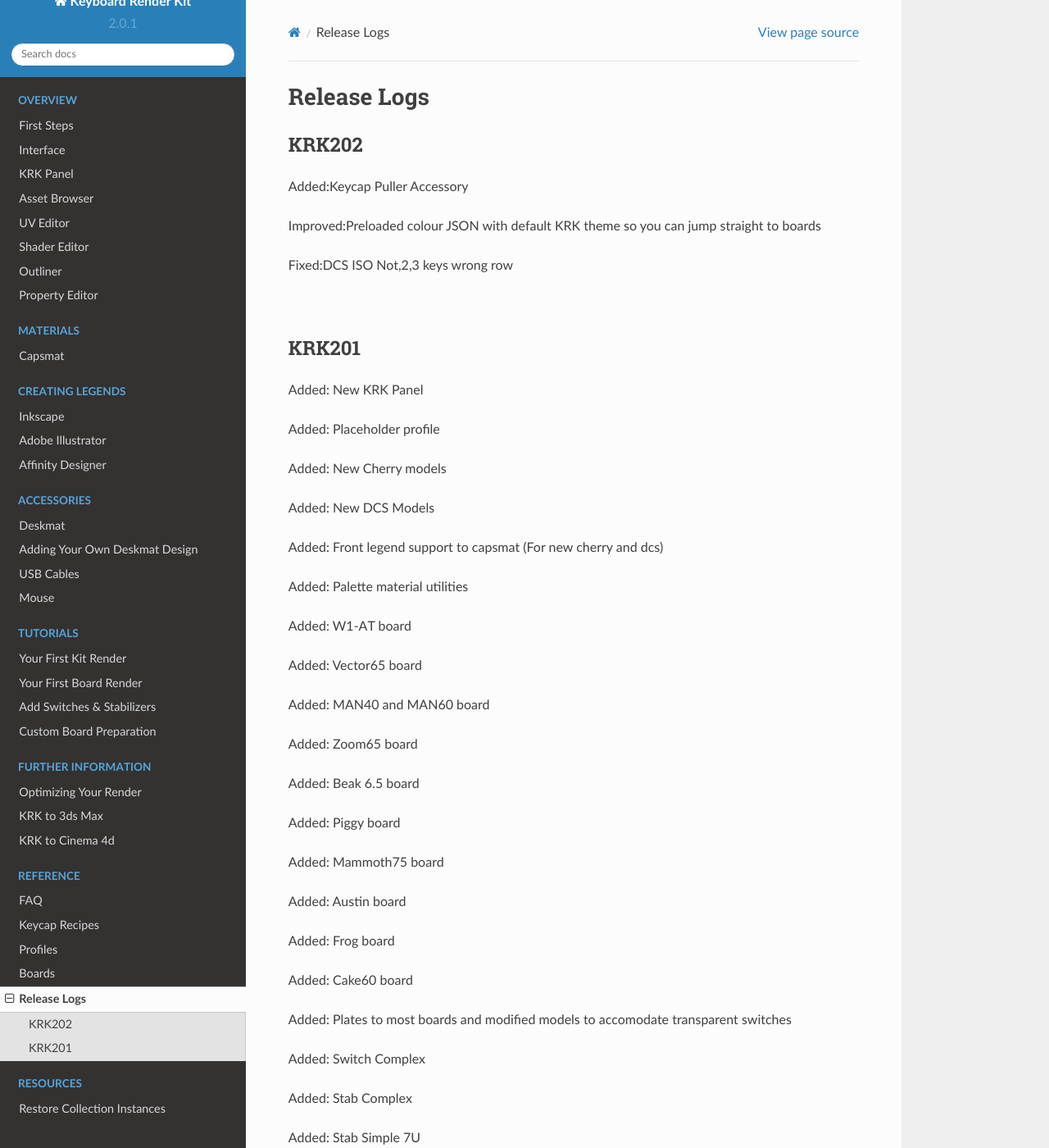
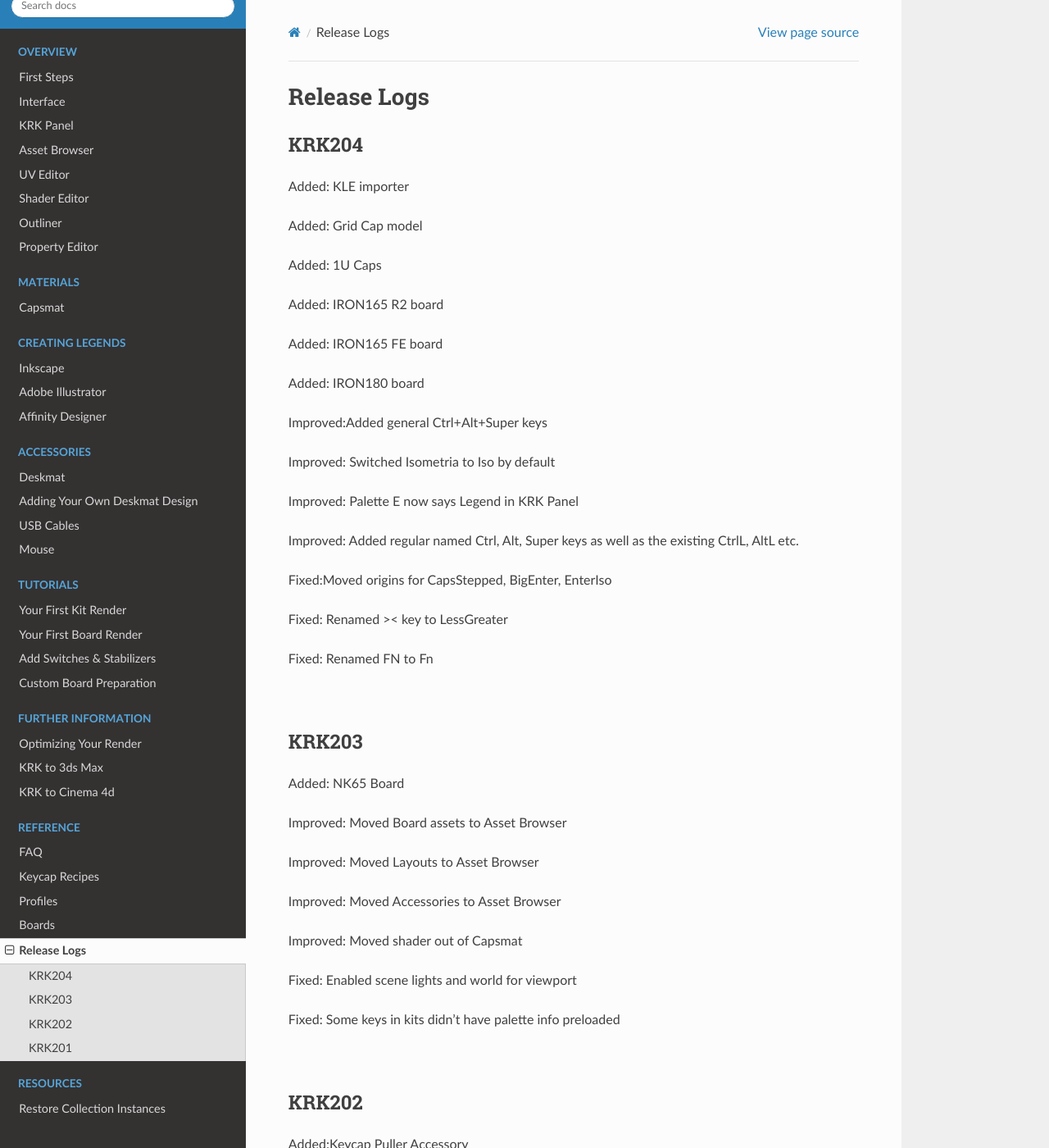
Before and after one commit to imperfectlink/KeyboardRenderKit, a Sphinx documentation site: the page built from docs/source/releases.rst, in a window 1280 px wide and 1400 px high. Shown: the whole window at 82% size. Built offline with Sphinx 7.4.7 and the Read the Docs theme 2.0.0, drawn with Linux system fonts in a browser that asks for light colours.

Commit message:
Update releases.rst

```diff
--- a/docs/source/releases.rst
+++ b/docs/source/releases.rst
@@ -1,5 +1,55 @@
 Release Logs
 ====
+
+KRK204
+~~~~
+
+Added: KLE importer
+
+Added: Grid Cap model
+
+Added: 1U Caps
+
+Added: IRON165 R2 board
+
+Added: IRON165 FE board
+
+Added: IRON180 board
+
+Improved:Added general Ctrl+Alt+Super keys
+
+Improved: Switched Isometria to Iso by default
+
+Improved: Palette E now says Legend in KRK Panel
+
+Improved: Added regular named Ctrl, Alt, Super keys as well as the existing CtrlL, AltL etc.
+
+Fixed:Moved origins for CapsStepped, BigEnter, EnterIso
+
+Fixed: Renamed >< key to LessGreater
+
+Fixed: Renamed FN to Fn
+
+|
+
+KRK203
+~~~~
+
+Added: NK65 Board
+
+Improved: Moved Board assets to Asset Browser
+
+Improved: Moved Layouts to Asset Browser
+
+Improved: Moved Accessories to Asset Browser
+
+Improved: Moved shader out of Capsmat
+
+Fixed: Enabled scene lights and world for viewport
+
+Fixed: Some keys in kits didn't have palette info preloaded
+
+|
 
 KRK202
 ~~~~
```
